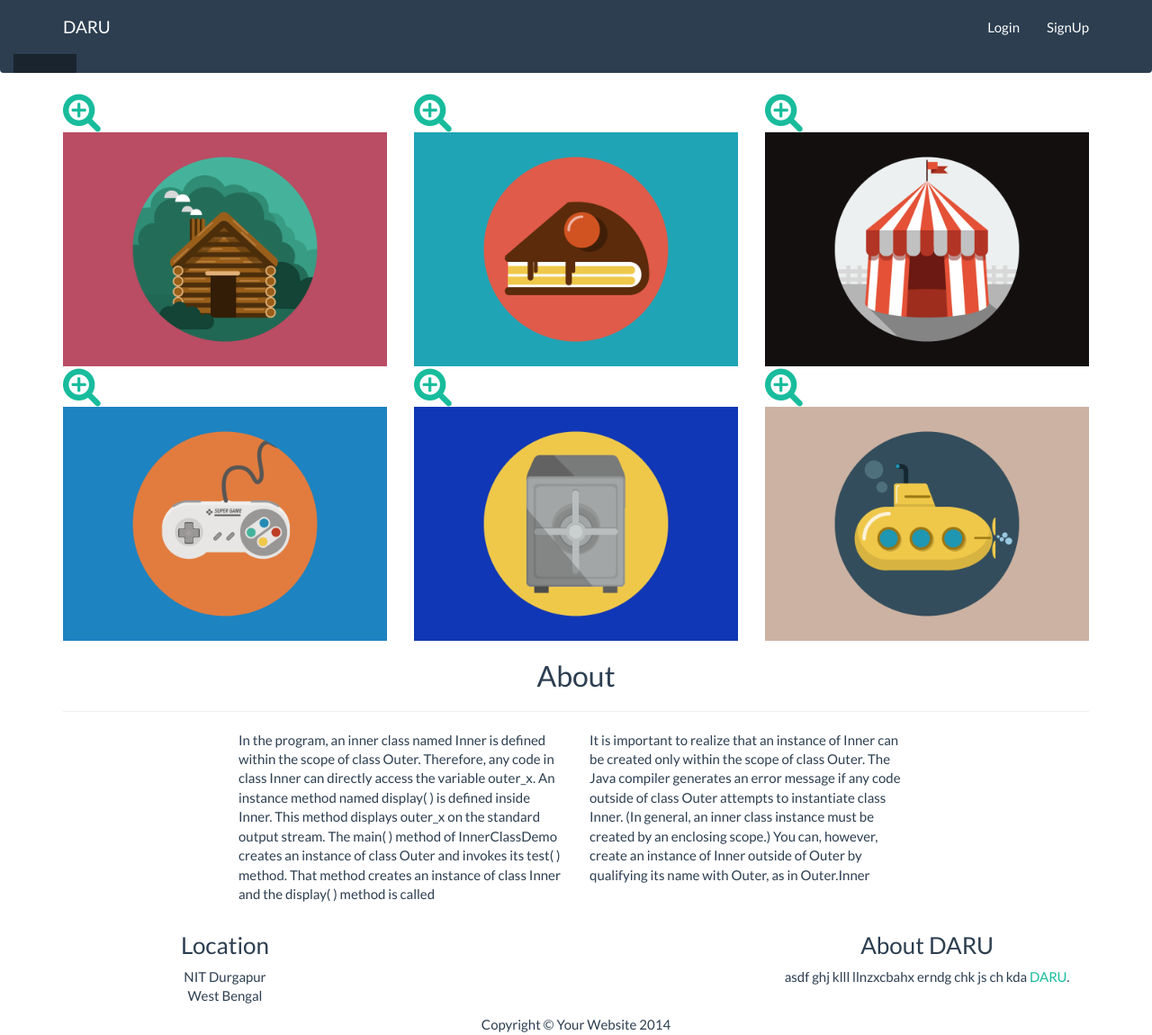
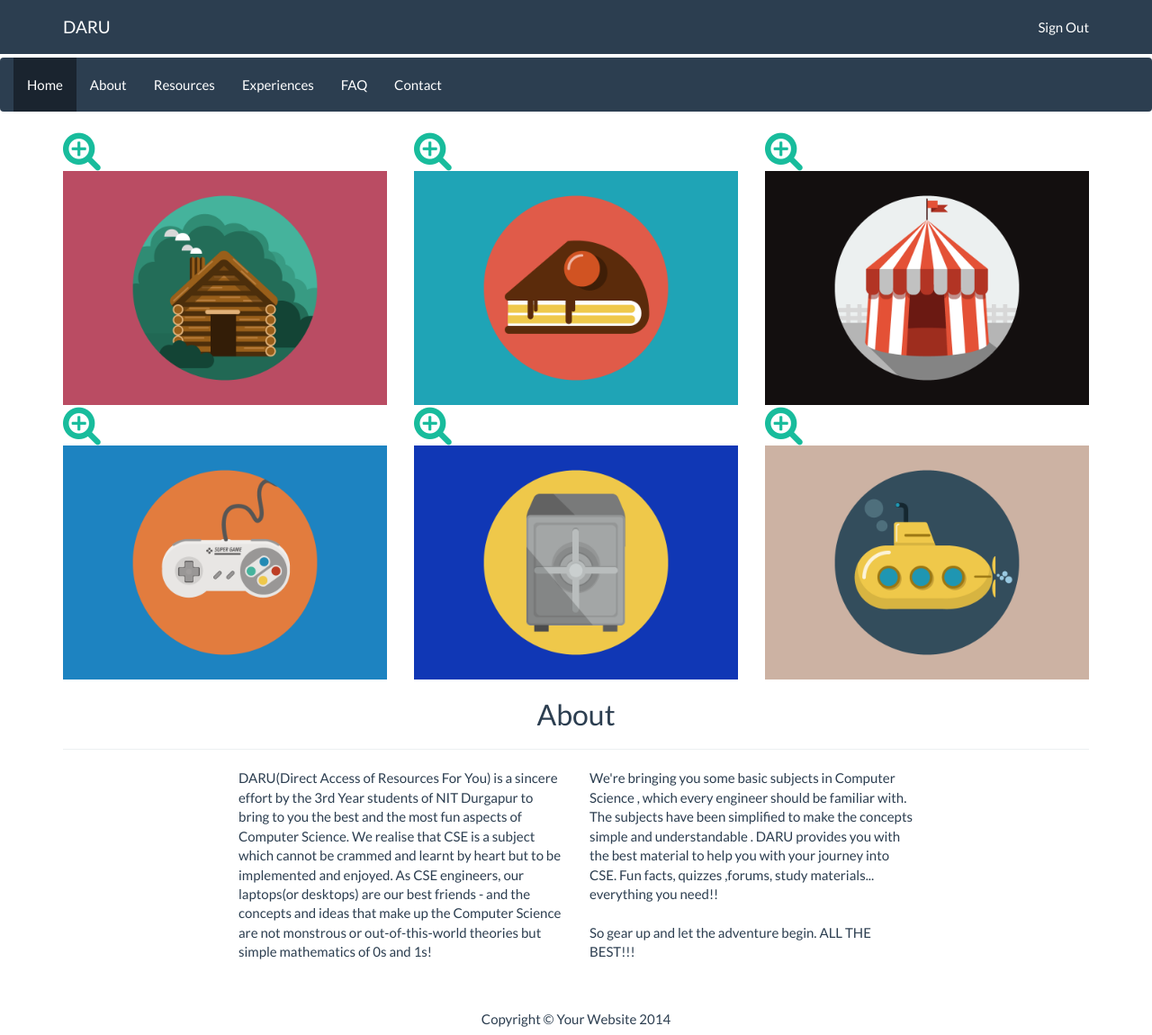
Before and after one commit to ashisdhara/projectcse, a CodeIgniter app: the page made by application/views/home_view.php in a window 1280 px wide. Shown: the whole page at 90% size. Run offline with CodeIgniter, Linux system fonts and the light colour scheme.

Commit message:
Payal: Changes to Home_View About Us

```diff
--- a/application/controllers/home.php
+++ b/application/controllers/home.php
@@ -66,12 +66,7 @@
          $this->load->view('qac_view',$result);
 
      }
-     public function display_queries_and_comments($course_id)
-     {   $this->load->model('qac_model');
-         $result=$this->qac_model->get_queries_and_comments($this->input->post('courseid'));
-         $this->load->view('qac_view',$result);
 
-     }
      public function insert_queries_and_comments()
      {
 
--- a/application/views/home_view.php
+++ b/application/views/home_view.php
@@ -12,13 +12,13 @@
     <title>DARU|HOME</title>
 
     <!-- Bootstrap Core CSS - Uses Bootswatch Flatly Theme: http://bootswatch.com/flatly/ -->
-    <link href="<?=base_url('../static/css/bootstrap.min.css')?>" rel="stylesheet">
+    <link href="<?php echo base_url('../static/css/bootstrap.min.css')?>" rel="stylesheet">
 
     <!-- Custom CSS -->
-    <link href="<?=base_url('../static/css/freelancer.css')?>" rel="stylesheet')">
+    <link href="<?php echo base_url('../static/css/freelancer.css')?>" rel="stylesheet')">
 
     <!-- Custom Fonts -->
-    <link href="<?=base_url('../static/font-awesome/css/font-awesome.min.css')?>" rel="stylesheet" type="text/css">
+    <link href="<?php echo base_url('../static/font-awesome/css/font-awesome.min.css')?>" rel="stylesheet" type="text/css">
     <link href="http://fonts.googleapis.com/css?family=Montserrat:400,700" rel="stylesheet" type="text/css">
     <link href="http://fonts.googleapis.com/css?family=Lato:400,700,400italic,700italic" rel="stylesheet" type="text/css">
 
@@ -49,16 +49,14 @@
             </div>
 
             <!-- Collect the nav links, forms, and other content for toggling -->
-            <div class="collapse navbar-collapse" id="bs-example-navbar-collapse-1">
+             <div class="collapse navbar-collapse" id="bs-example-navbar-collapse-1">
                 <ul class="nav navbar-nav navbar-right">
                     <li class="hidden">
                         <a href="#page-top"></a>
                     </li>
+
                     <li class="page-scroll">
-                        <a href="#about">Login</a>
-                    </li>
-                    <li class="page-scroll">
-                        <a href="#contact">SignUp</a>
+                        <a href="#contact">Sign Out</a>
                     </li>
                 </ul>
             </div>
@@ -82,6 +80,10 @@
             </div>
         </div>
     </header>
+
+
+<br>
+<br>
 
 <nav role="navigation" class="navbar navbar-default">
 
@@ -110,7 +112,7 @@
                                 <i class="fa fa-search-plus fa-3x"></i>
                             </div>
                         </div>
-                        <img src="<?=base_url('../static/img/portfolio/cabin.png')?>" class="img-responsive" alt="">
+                        <img src="<?php echo base_url('../static/img/portfolio/cabin.png')?>" class="img-responsive" alt="">
                     </a>
                 </div>
                 <div class="col-sm-4 portfolio-item">
@@ -120,7 +122,7 @@
                                 <i class="fa fa-search-plus fa-3x"></i>
                             </div>
                         </div>
-                        <img src="<?=base_url('../static/img/portfolio/cake.png')?>" class="img-responsive" alt="">
+                        <img src="<?php echo base_url('../static/img/portfolio/cake.png')?>" class="img-responsive" alt="">
                     </a>
                 </div>
                 <div class="col-sm-4 portfolio-item">
@@ -130,7 +132,7 @@
                                 <i class="fa fa-search-plus fa-3x"></i>
                             </div>
                         </div>
-                        <img src="<?=base_url('../static/img/portfolio/circus.png')?>" class="img-responsive" alt="">
+                        <img src="<?php echo base_url('../static/img/portfolio/circus.png')?>" class="img-responsive" alt="">
                     </a>
                 </div>
                 <div class="col-sm-4 portfolio-item">
@@ -140,7 +142,7 @@
                                 <i class="fa fa-search-plus fa-3x"></i>
                             </div>
                         </div>
-                        <img src="<?=base_url('../static/img/portfolio/game.png')?>" class="img-responsive" alt="">
+                        <img src="<?php echo base_url('../static/img/portfolio/game.png')?>" class="img-responsive" alt="">
                     </a>
                 </div>
                 <div class="col-sm-4 portfolio-item">
@@ -150,7 +152,7 @@
                                 <i class="fa fa-search-plus fa-3x"></i>
                             </div>
                         </div>
-                        <img src="<?=base_url('../static/img/portfolio/safe.png')?>" class="img-responsive" alt="">
+                        <img src="<?php echo base_url('../static/img/portfolio/safe.png')?>" class="img-responsive" alt="">
                     </a>
                 </div>
                 <div class="col-sm-4 portfolio-item">
@@ -160,7 +162,7 @@
                                 <i class="fa fa-search-plus fa-3x"></i>
                             </div>
                         </div>
-                        <img src="<?=base_url('../static/img/portfolio/submarine.png')?>" class="img-responsive" alt="">
+                        <img src="<?php echo base_url('../static/img/portfolio/submarine.png')?>" class="img-responsive" alt="">
                     </a>
                 </div>
             </div>
@@ -179,21 +181,22 @@
             <div class="row">
                 <div class="col-lg-4 col-lg-offset-2">
                     <p>
-                    In the program, an inner class named Inner is defined within the scope of class Outer.
-					Therefore, any code in class Inner can directly access the variable outer_x. An instance
-					method named display( ) is defined inside Inner. This method displays outer_x on the
-					standard output stream. The main( ) method of InnerClassDemo creates an instance of
-					class Outer and invokes its test( ) method. That method creates an instance of class Inner
-                    and the display( ) method is called
+                    DARU(Direct Access of Resources For You) is a sincere effort by the 3rd Year students of NIT Durgapur to
+					bring to you the best and the most fun aspects of Computer Science. We realise that CSE is a subject which cannot be crammed
+					and learnt by heart but to be implemented and enjoyed. As CSE engineers, our laptops(or desktops) are our best friends - and the concepts and ideas that make up the Computer Science are not monstrous or
+                    out-of-this-world theories but simple mathematics of 0s and 1s!
+
                     </p>
                 </div>
                 <div class="col-lg-4">
                     <p>
-                    It is important to realize that an instance of Inner can be created only within the scope
-					of class Outer. The Java compiler generates an error message if any code outside of class
-					Outer attempts to instantiate class Inner. (In general, an inner class instance must be
-					created by an enclosing scope.) You can, however, create an instance of Inner outside of
-					Outer by qualifying its name with Outer, as in Outer.Inner
+                    We're bringing you some basic subjects in Computer Science , which every engineer should be familiar with. The subjects
+					have been simplified to make the concepts simple and understandable . DARU provides you with the best material to help you
+					with your journey into CSE. Fun facts, quizzes ,forums, study materials... everything you need!!
+                    <br>
+					<br>
+                    So gear up and let the adventure begin. ALL THE BEST!!!
+
                     </p>
                 </div>
 
@@ -204,7 +207,7 @@
 
     <!-- Footer -->
     <footer class="text-center">
-        <div class="footer-above">
+        <!--<div class="footer-above">
             <div class="container">
                 <div class="row">
                     <div class="footer-col col-md-4">
@@ -217,13 +220,15 @@
                         </ul>
                     </div>
                     <div class="footer-col col-md-4">
-                        <h3>About DARU</h3>
-                        <p>asdf ghj klll llnzxcbahx erndg chk js ch kda  <a href="http://startbootstrap.com">DARU</a>.</p>
+
                     </div>
                 </div>
             </div>
-        </div>
-        <div class="footer-below">
+        </div> -->
+        <br>
+		<br>
+
+		<div class="footer-below">
             <div class="container">
                 <div class="row">
                     <div class="col-lg-12">
@@ -233,3 +238,5 @@
             </div>
         </div>
     </footer>
+
+</html>
--- a/application/views/login_view.php
+++ b/application/views/login_view.php
@@ -32,7 +32,7 @@
 
     <div class="container">
 
-        <form class="form-signin" method="post" action = "<?php echo base_url('home/login_submit') ?>">
+        <form class="form-signin" method="post" action = "<?php echo base_url('/home/login_submit') ?>">
         <h3 class="form-signin-heading" style="color:black"><strong>Login</strong></h3>
 		<label for="inputUsername" class="sr-only" >Username</label>
 		<input type="text" id="inputEmailid" name ="email_id" class="form-control" placeholder="Email" required>
@@ -43,7 +43,7 @@
         <button class="btn btn-lg btn-primary btn-block" type="submit">Login</button>
       </form>
         <div>
-        <a href="<?= base_url('/home/registration')?>">click here to register</a>
+        <a href="<?php echo base_url('/home/registration')?>">click here to register</a>
         </div>
     </div> <!-- /container -->
 
```
